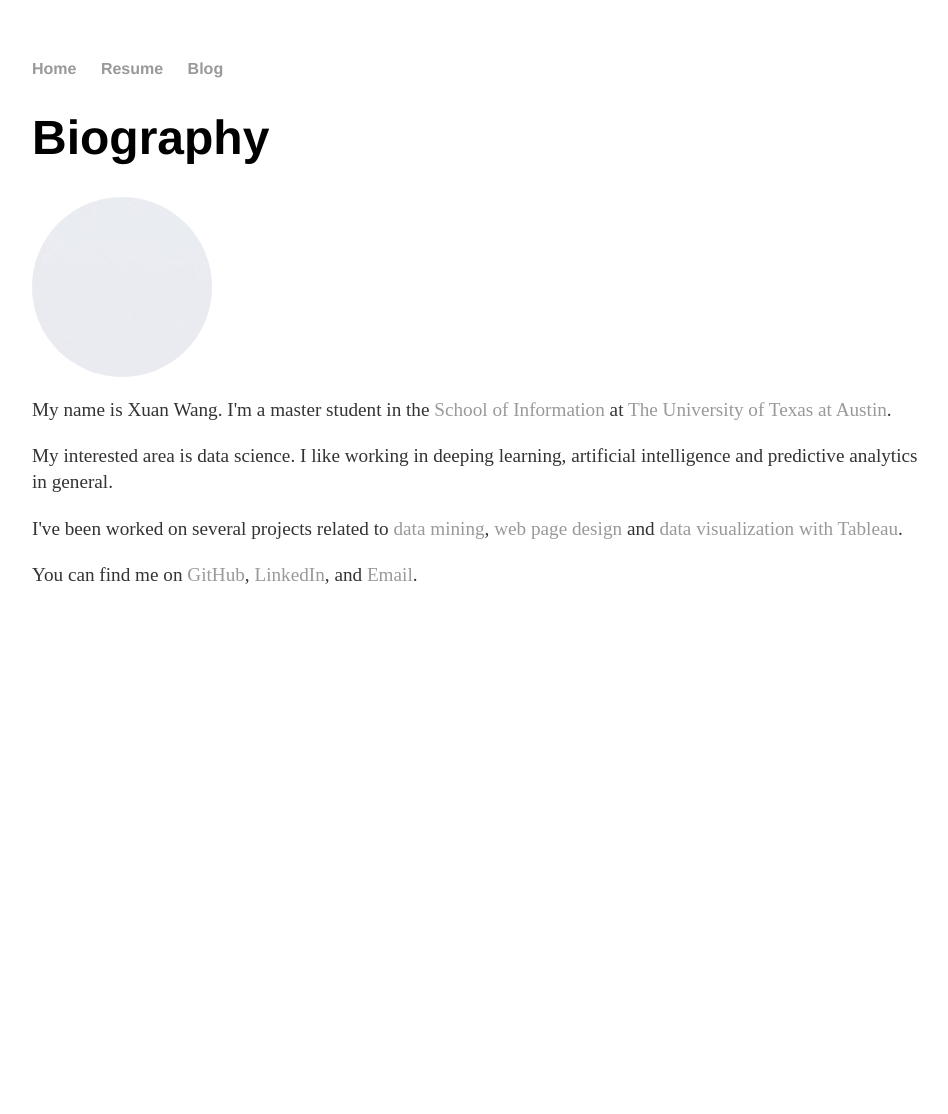
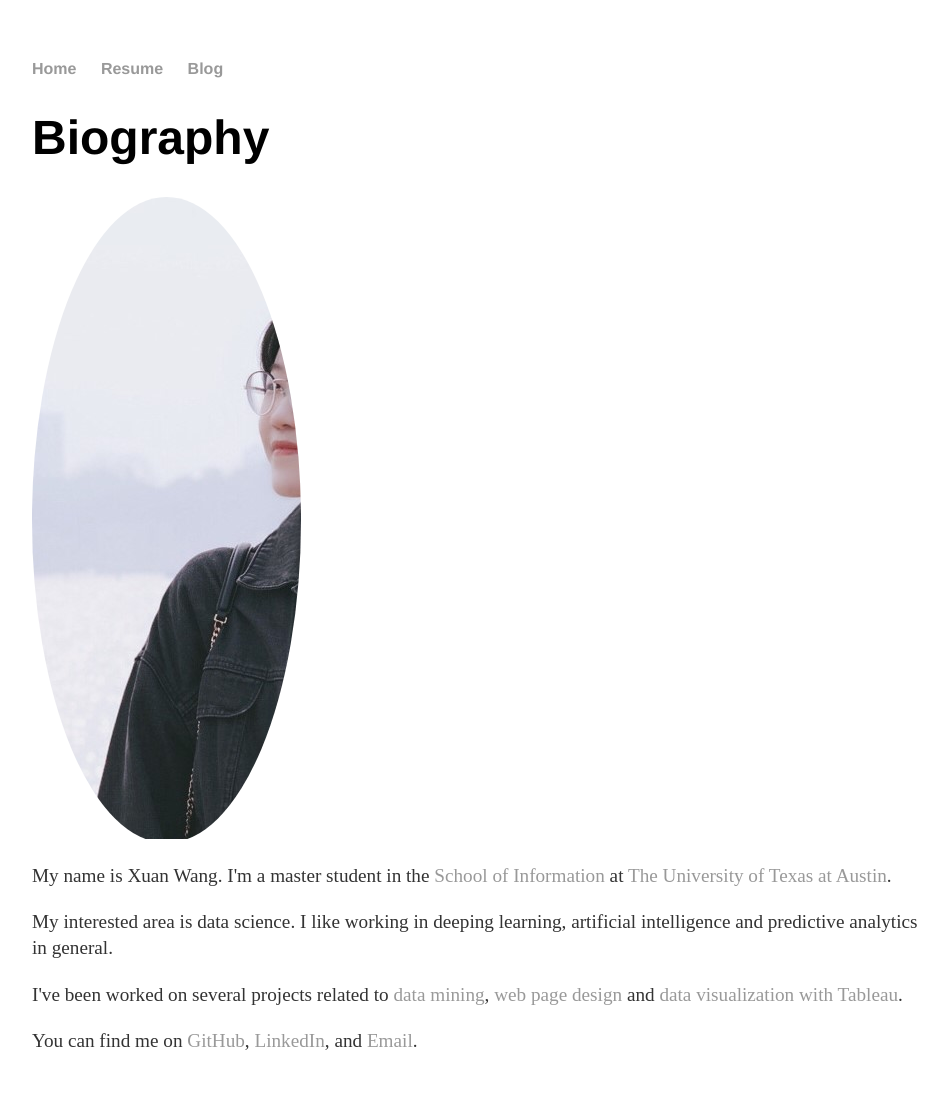
Before and after one commit to xxuanwang-zz/Portfolio, a Jekyll site: the page built from index.html, in a window 1280 px wide. Shown: the whole page, without its empty margins (160-1108 px from the left). Built offline with Jekyll 4.4.1, drawn with Linux system fonts in a browser that asks for light colours; before the commit the page ends 900 px from its top, so only the background shows below that.

Commit message:
Update index.html

```diff
--- a/index.html
+++ b/index.html
@@ -2,11 +2,11 @@
 layout: default
 title: Xuan Wang
 ---
-
+<div class="container">
   <header>
     <h1>Biography</h1>
   </header>
-  <div style="width:180px; height:180px; border-radius:50%; overflow:hidden;">
+  <div style="width:30%; height:30%; border-radius:50%; overflow:hidden;">
     <img src="./img/me.jpg"/>
    </div>
   <section id="about">
@@ -24,3 +24,4 @@ title: Xuan Wang
       You can find me on <a href="http://www.github.com/xxuanwang">GitHub</a>, <a href="https://www.linkedin.com/in/xuan-ayla-wang/">LinkedIn</a>, and <a href="mailto:xxxuan0213@gmail.com">Email</a>.
     </p>
    </section>
+</div>
```
